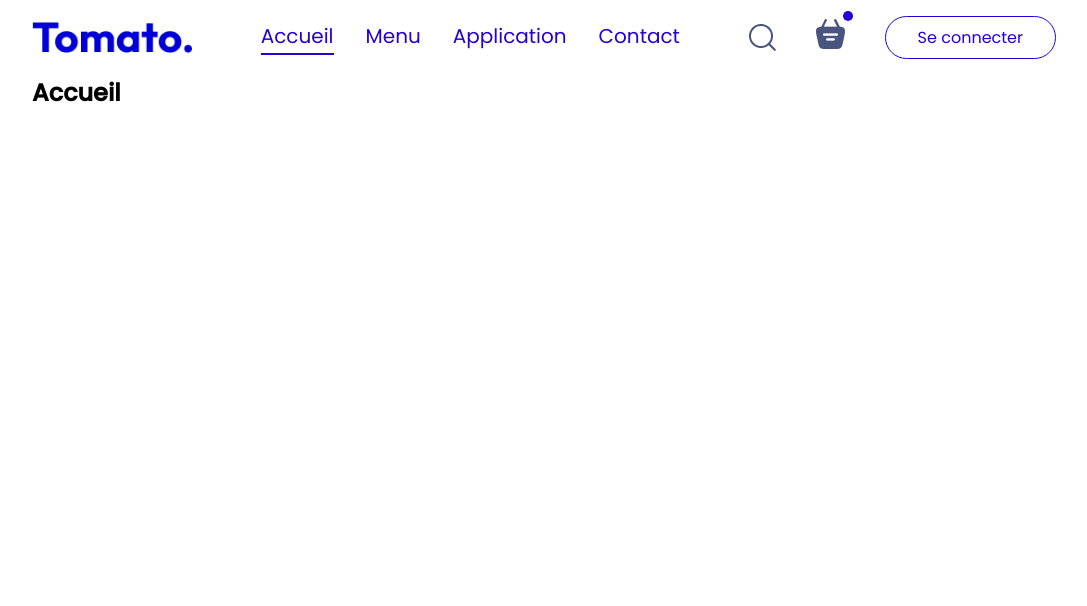
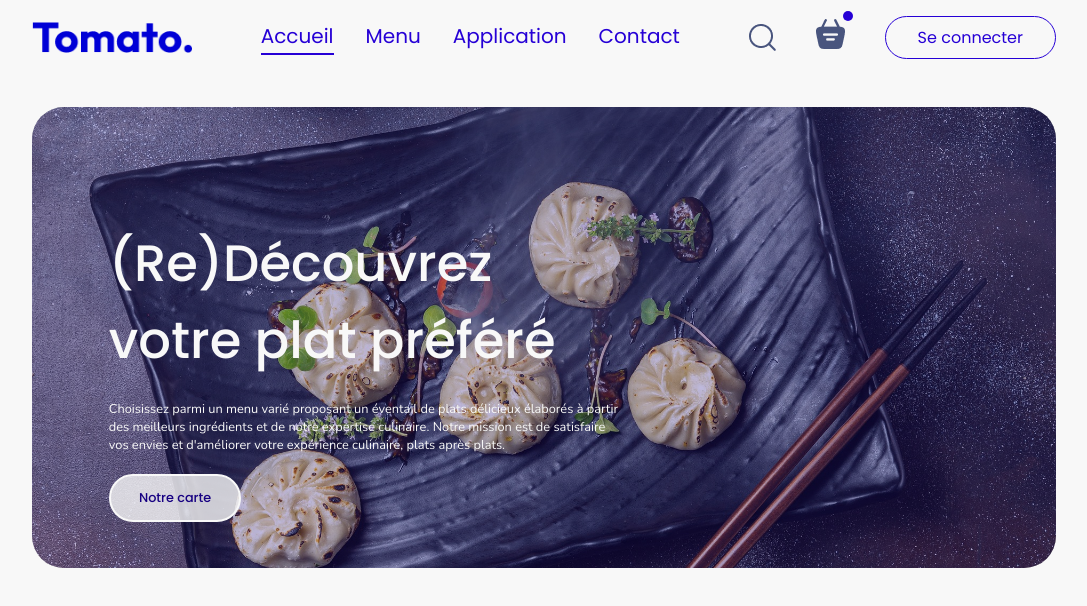
Before and after one commit to TheoAt/food-delivery-app, a React (Vite) app in the folder frontend/: page / in a window 1280 px wide. Shown: the top 606 px of the page, without its empty margins (96-1183 px from the left). Built offline with nearby package versions, Linux system fonts and the light colour scheme.

Commit message:
add header section and modification styles

```diff
--- a/frontend/src/assets/assets.js
+++ b/frontend/src/assets/assets.js
@@ -1,6 +1,6 @@
 import basket_icon from './basket_icon.png'
 import logo from './logo.png'
-import header_img from './header_img.png'
+import header_img from './header_img.jpg'
 import search_icon from './search_icon.png'
 import menu_1 from './menu_1.png'
 import menu_2 from './menu_2.png'
--- /dev/null
+++ b/frontend/src/components/Header/Header.css
@@ -0,0 +1,59 @@
+.header-container {
+    height: 36vw;
+    margin: var(--spacing-large) 0;
+    background: url('../../assets/header_img.jpg') no-repeat;
+    background-color: var(--outremer);
+    background-position: center;
+    background-size: cover;
+    border-radius: var(--spacing-large);
+    position: relative;
+}
+
+.header-filter {
+    position: absolute;
+    height: 100%;
+    width: 100%;
+    background-color: var(--outremer);
+    opacity: .28;
+    border-radius: var(--spacing-large);
+}
+
+.header-contents {
+    position: absolute;
+    display: flex;
+    flex-direction: column;
+    align-items: start;
+    gap: 1.6vw;
+    max-width: 50%;
+    bottom: 10%;
+    left: 6vw;
+    animation: fadeIn 2s;
+}
+
+.header-contents h2 {
+    font-weight: 500;
+    color: var(--light-color);
+    font-size: max(4vw, 20px);
+}
+
+.header-contents p {
+    color: var(--light-color);
+    font-size: 1vw;
+    font-family: var(--secondary-font);
+}
+
+.header-contents button {
+    border: 2px solid var(--light-color);
+    color: var(--outremer);
+    background-color: #f8f8f8cc;
+    font-weight: 500;
+    padding: 1vw 2.2vw;
+    font-size: max(1vw, 12px);
+    border-radius: 50px;
+    cursor: pointer;
+    transition: .2s;
+}
+
+.header-contents button:hover {
+    background-color: var(--light-color);
+}
--- /dev/null
+++ b/frontend/src/components/Header/Header.jsx
@@ -0,0 +1,17 @@
+import React from 'react'
+import './Header.css'
+
+const Header = () => {
+  return (
+    <div className='header-container'>
+        <div className="header-filter"></div>
+        <div className="header-contents">
+            <h2>(Re)Découvrez votre plat préféré</h2>
+            <p>Choisissez parmi un menu varié proposant un éventail de plats délicieux élaborés à partir des meilleurs ingrédients et de notre expertise culinaire. Notre mission est de satisfaire vos envies et d'améliorer votre expérience culinaire, plats après plats.</p>
+            <button>Notre carte</button>
+        </div>
+    </div>
+  )
+}
+
+export default Header
--- a/frontend/src/index.css
+++ b/frontend/src/index.css
@@ -23,9 +23,20 @@
 
 body {
   min-height: 100vh;
+  background-color: var(--light-color);
 }
 
 a {
   text-decoration: none;
   color: inherit;
 }
+
+@keyframes fadeIn {
+  0% {
+    opacity: 0;
+  }
+
+  100% {
+    opacity: 1;
+  }
+}
--- a/frontend/src/pages/Home/Home.jsx
+++ b/frontend/src/pages/Home/Home.jsx
@@ -1,10 +1,12 @@
 import React from 'react'
 import './Home.css'
 
+import Header from '../../components/Header/Header'
+
 const Home = () => {
     return (
-        <div>
-            <h2>Accueil</h2>
+        <div className='home-container'>
+            <Header />
         </div>
     )
 }
```
Also changed, not shown: frontend/src/assets/header_img.jpg (added), frontend/src/assets/header_img.png (deleted).
